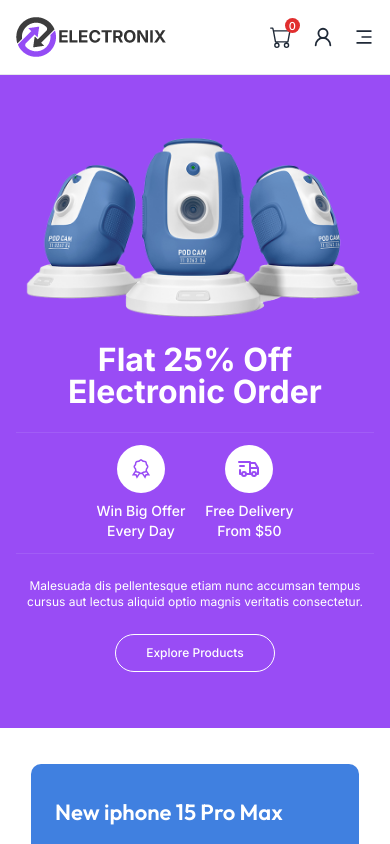
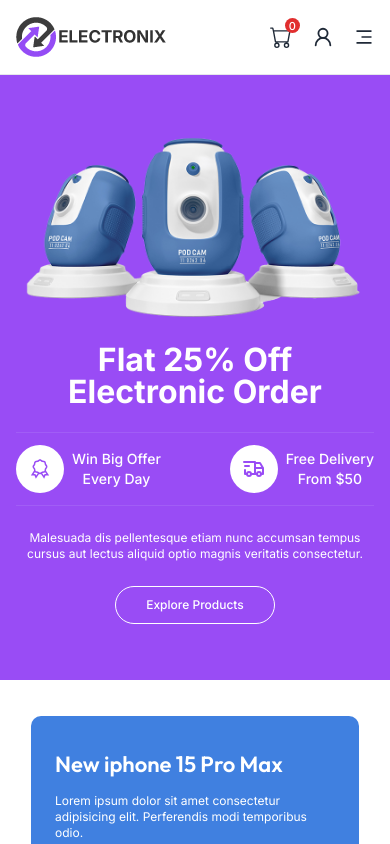
Before and after one commit to abdulnoorwork-cell/Electronix-Ecommerce, a React (Vite) app in the folder client/: page / in a window 390 px wide. Shown: the top 844 px of the page. Built offline with nearby package versions, Linux system fonts and the light colour scheme; no server answers.

Commit message:
save chang

```diff
--- a/client/src/components/Hero.jsx
+++ b/client/src/components/Hero.jsx
@@ -10,14 +10,14 @@ const Hero = () => {
       <div className='container mx-auto px-4 flex md:flex-row flex-col-reverse items-center gap-5 py-14 md:py-0 h-full md:h-[86vh]'>
         <div className='w-full flex flex-col md:items-start md:text-start items-center text-center gap-6'>
           <h1 className='text-white 2xl:text-[53px] xl:text-[50px] md:text-[45px] sm:text-[40px] text-[32px] font-bold' style={{lineHeight: '1em'}}>Flat 25% Off <br /> Electronic Order</h1>
-          <div className='flex items-center sm:justify-between justify-center gap-5 border-t border-b border-[#ECF2F71A] py-3 w-full max-w-[400px]'>
-            <div className='flex flex-col sm:flex-row items-center gap-2'>
+          <div className='flex items-center justify-between gap-5 border-t border-b border-[#ECF2F71A] py-3 w-full max-w-[400px]'>
+            <div className='flex items-center gap-2'>
               <span className='bg-white text-[#994cf5] p-3 text-2xl rounded-full'>
                 <LiaAwardSolid />
               </span>
               <h5 className='font-medium leading-5 text-sm sm:text-[16px]'>Win Big Offer <br /> Every Day</h5>
             </div>
-            <div className='flex flex-col sm:flex-row items-center gap-2'>
+            <div className='flex items-center gap-2'>
               <span className='bg-white text-[#994cf5] p-3 text-2xl rounded-full'>
                 <TbTruckDelivery />
               </span>
```
